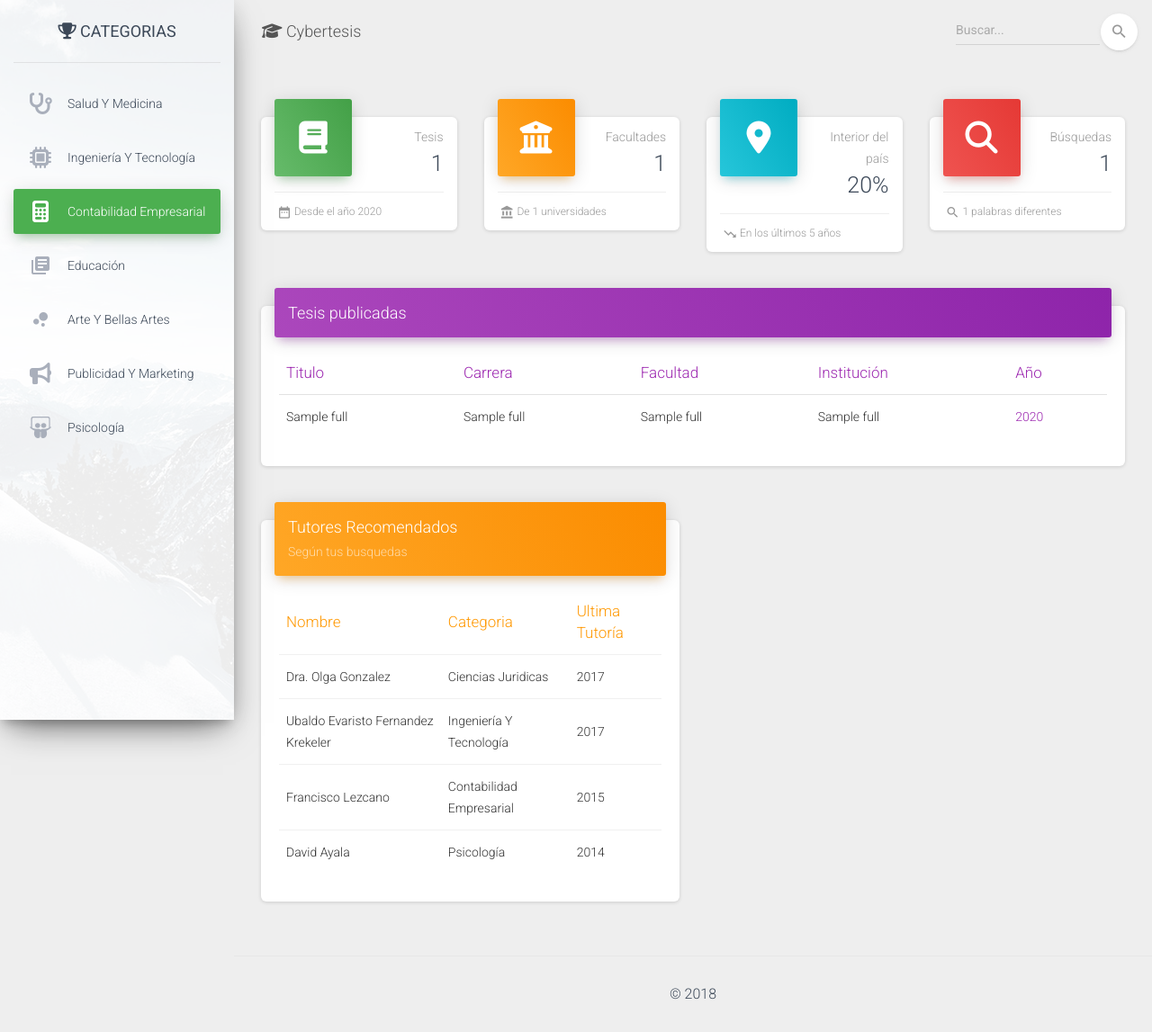
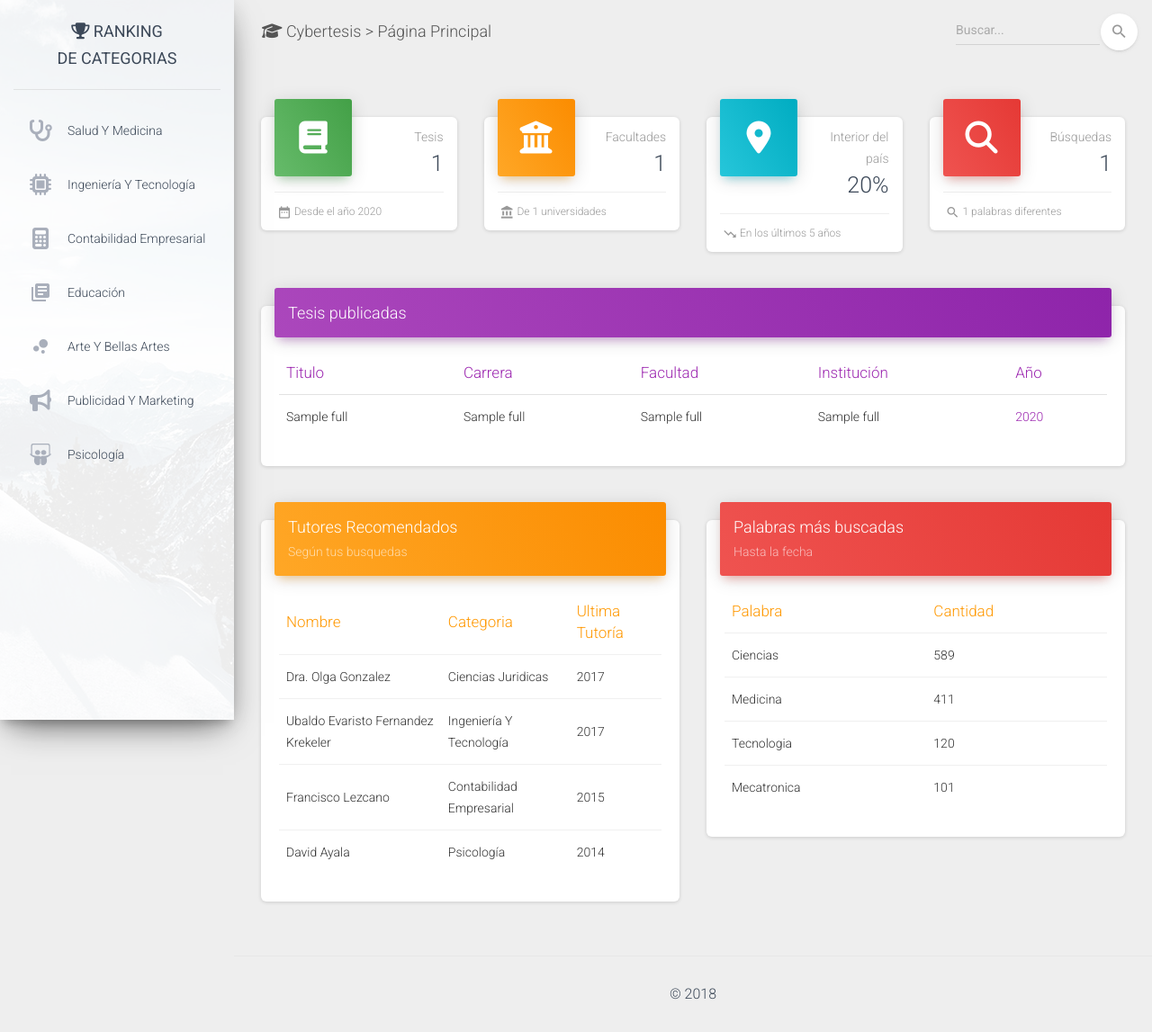
Before and after one commit to lcmencia/cybertesis, a Django app: page / in a window 1280 px wide. Shown: the whole page at 90% size. Run offline with Django 3.2, Linux system fonts and the light colour scheme; tables that the repository leaves empty hold one stand-in row (values such as "Sample post"); some libraries are stand-ins or nearby versions.

Commit message:
interior

```diff
--- a/cybertesis/templates/index.html
+++ b/cybertesis/templates/index.html
@@ -10,7 +10,7 @@
     <link rel="apple-touch-icon" href="{% static 'assets/img/apple-icon.png' %}">
     <link rel="icon" href="{% static 'assets/img/favicon.png' %}">
     <title>
-        Material Dashboard by Creative Tim
+        Página Principal
     </title>
     <!--     Fonts and icons     -->
     <link rel="stylesheet" type="text/css" href="https://fonts.googleapis.com/css?family=Roboto:300,400,500,700|Roboto+Slab:400,700|Material+Icons" />
@@ -32,7 +32,7 @@
     -->
             <div class="logo">
                 <a href="#" class="simple-text logo-normal">
-                    <i class="fa fa-trophy"></i> CATEGORIAS
+                    <i class="fa fa-trophy"></i> RANKING <br>DE CATEGORIAS
                 </a>
             </div>
             <div class="sidebar-wrapper">
@@ -49,8 +49,9 @@
                             <p>Ingeniería y Tecnología</p>
                         </a>
                     </li>
-                    <li class="nav-item  active">
-                        <a class="nav-link" href="../examples/table.html">
+                    <!--<li class="nav-item active">-->
+                    <li class="nav-item">
+                    <a class="nav-link" href="../examples/table.html">
                             <i class="fa fa-calculator"></i>
                             <p>Contabilidad Empresarial</p>
                         </a>
@@ -88,7 +89,7 @@
             <nav class="navbar navbar-expand-lg navbar-transparent  navbar-absolute fixed-top">
                 <div class="container-fluid">
                     <div class="navbar-wrapper">
-                        <a class="navbar-brand" href="#pablo"><i class="fa fa-graduation-cap"></i> Cybertesis</a>
+                        <a class="navbar-brand" href="#pablo"><i class="fa fa-graduation-cap"></i> Cybertesis > Página Principal</a>
                     </div>
                     <button class="navbar-toggler" type="button" data-toggle="collapse" data-target="#navigation" aria-controls="navigation-index" aria-expanded="false" aria-label="Toggle navigation">
                         <span class="sr-only">Toggle navigation</span>
@@ -305,6 +306,40 @@
                                 </div>
                             </div>
                         </div>
+                        <div class="col-lg-6 col-md-12">
+                            <div class="card">
+                                <div class="card-header card-header-danger">
+                                    <h4 class="card-title">Palabras más buscadas</h4>
+                                    <p class="card-category">Hasta la fecha</p>
+                                </div>
+                                <div class="card-body table-responsive">
+                                    <table class="table table-hover">
+                                        <thead class="text-warning">
+                                            <th>Palabra</th>
+                                            <th>Cantidad</th>
+                                        </thead>
+                                        <tbody>
+                                            <tr>
+                                                <td>Ciencias</td>
+                                                <td>589</td>
+                                            </tr>
+                                            <tr>
+                                                <td>Medicina</td>
+                                                <td>411</td>
+                                            </tr>
+                                            <tr>
+                                                <td>Tecnologia</td>
+                                                <td>120</td>
+                                            </tr>
+                                            <tr>
+                                                <td>Mecatronica</td>
+                                                <td>101</td>
+                                            </tr>
+                                        </tbody>
+                                    </table>
+                                </div>
+                            </div>
+                        </div>
                        <!--<div class="row">-->
                         <!--<div class="col-md-4">-->
                             <!--<div class="card card-chart">-->
```
